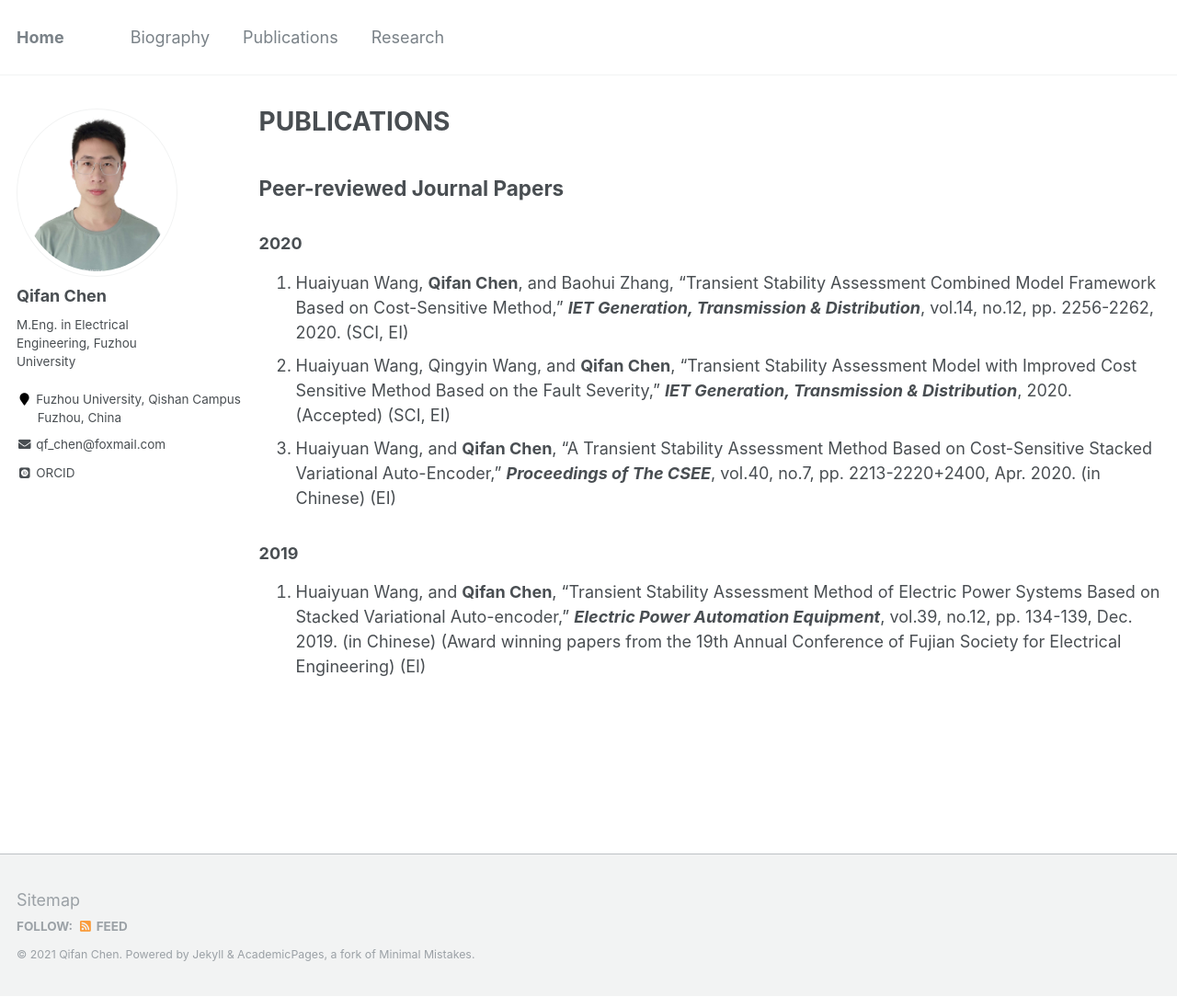
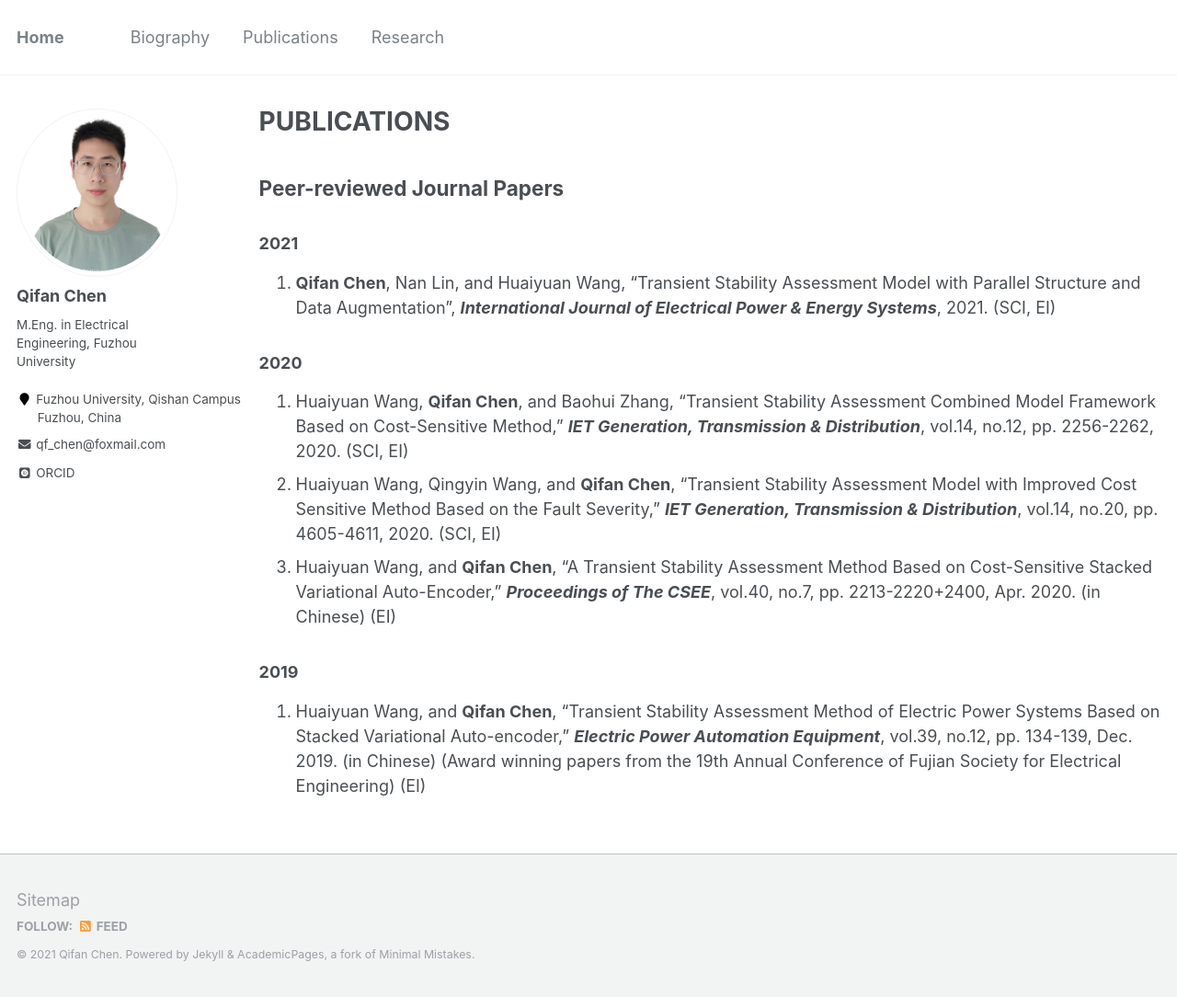
Before and after one commit to ChQf/ChQf.github.io, a Jekyll site: the page built from _pages/publications.md, in a window 1280 px wide and 1084 px high. Shown: the whole window at 92% size. Built offline with Jekyll 4.4.1, drawn with Linux system fonts in a browser that asks for light colours; some web fonts are replaced.

Commit message:
publications and news

```diff
--- a/_pages/publications.md
+++ b/_pages/publications.md
@@ -7,9 +7,12 @@ author_profile: true
 
 ## Peer-reviewed Journal Papers
 
+### 2021
+1. **Qifan Chen**, Nan Lin, and Huaiyuan Wang, "Transient Stability Assessment Model with Parallel Structure and Data Augmentation", ***International Journal of Electrical Power & Energy Systems***, 2021. (SCI, EI)<br>
+
 ### 2020
 1. Huaiyuan Wang, **Qifan Chen**, and Baohui Zhang, "Transient Stability Assessment Combined Model Framework Based on Cost-Sensitive Method," ***IET Generation, Transmission & Distribution***, vol.14, no.12, pp. 2256-2262, 2020. (SCI, EI)<br>
-1. Huaiyuan Wang, Qingyin Wang, and **Qifan Chen**, "Transient Stability Assessment Model with Improved Cost Sensitive Method Based on the Fault Severity," ***IET Generation, Transmission & Distribution***, 2020. (Accepted) (SCI, EI)<br>
+1. Huaiyuan Wang, Qingyin Wang, and **Qifan Chen**, "Transient Stability Assessment Model with Improved Cost Sensitive Method Based on the Fault Severity," ***IET Generation, Transmission & Distribution***, vol.14, no.20, pp. 4605-4611, 2020. (SCI, EI)<br>
 1. Huaiyuan Wang, and **Qifan Chen**, "A Transient Stability Assessment Method Based on Cost-Sensitive Stacked Variational Auto-Encoder," ***Proceedings of The CSEE***, vol.40, no.7, pp. 2213-2220+2400, Apr. 2020. (in Chinese) (EI)<br>
 
 ### 2019
```
Also changed, not shown: _pages/about.md (+5 -11 lines).
